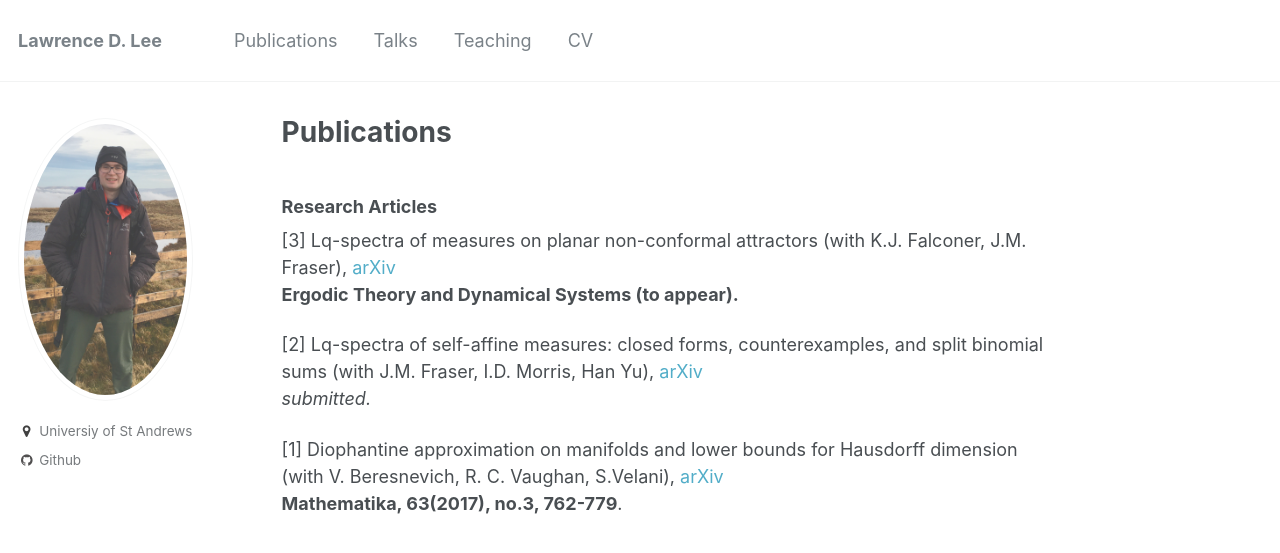
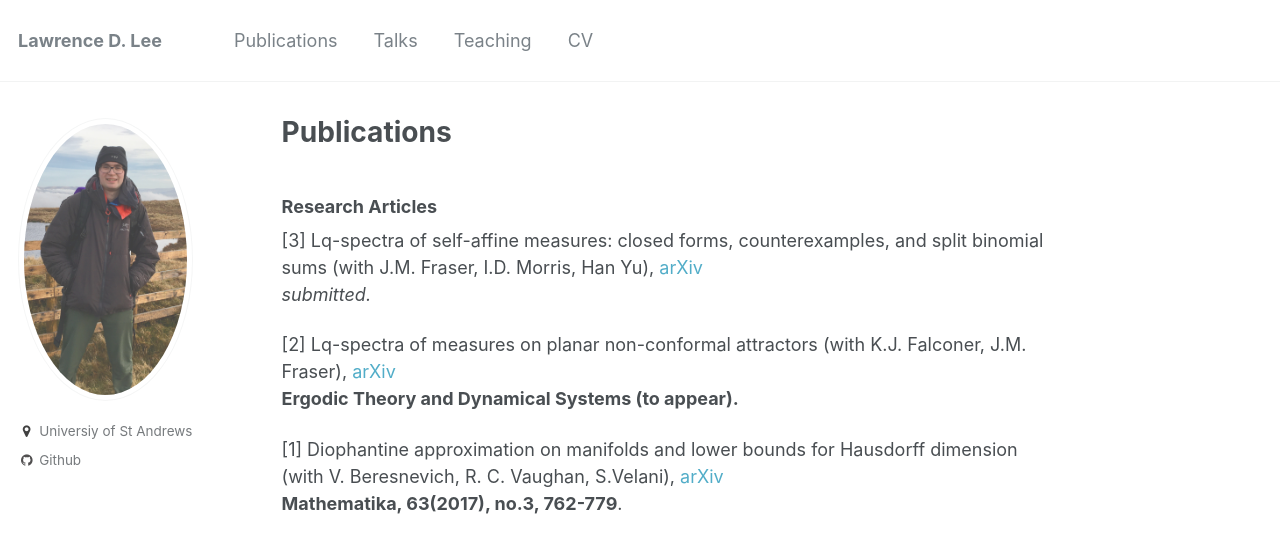
Before and after one commit to amlan-banaji/amlan-banaji.github.io, a Jekyll site: the page built from _pages/publications.md, in a window 1280 px wide. Shown: the top 553 px of the page. Built offline with Jekyll 4.4.1, drawn with Linux system fonts in a browser that asks for light colours.

```diff
--- a/_pages/publications.md
+++ b/_pages/publications.md
@@ -5,11 +5,11 @@ author_profile: true
 ---
 
 ### Research Articles
-[3] Lq-spectra of measures on planar non-conformal attractors (with K.J. Falconer, J.M. Fraser), [arXiv](https://arxiv.org/abs/2005.09361)
+[3] Lq-spectra of self-affine measures: closed forms, counterexamples, and split binomial sums (with J.M. Fraser, I.D. Morris, Han Yu), [arXiv](https://arxiv.org/abs/1811.03400)
+*submitted.*
+
+[2] Lq-spectra of measures on planar non-conformal attractors (with K.J. Falconer, J.M. Fraser), [arXiv](https://arxiv.org/abs/2005.09361)
 **Ergodic Theory and Dynamical Systems (to appear).**
-
-[2] Lq-spectra of self-affine measures: closed forms, counterexamples, and split binomial sums (with J.M. Fraser, I.D. Morris, Han Yu), [arXiv](https://arxiv.org/abs/1811.03400)
-*submitted.*
 
 [1] Diophantine approximation on manifolds and lower bounds for Hausdorff dimension (with V. Beresnevich, R. C. Vaughan, S.Velani), [arXiv](https://arxiv.org/abs/1712.03761)
 **Mathematika, 63(2017), no.3, 762-779**.
```
